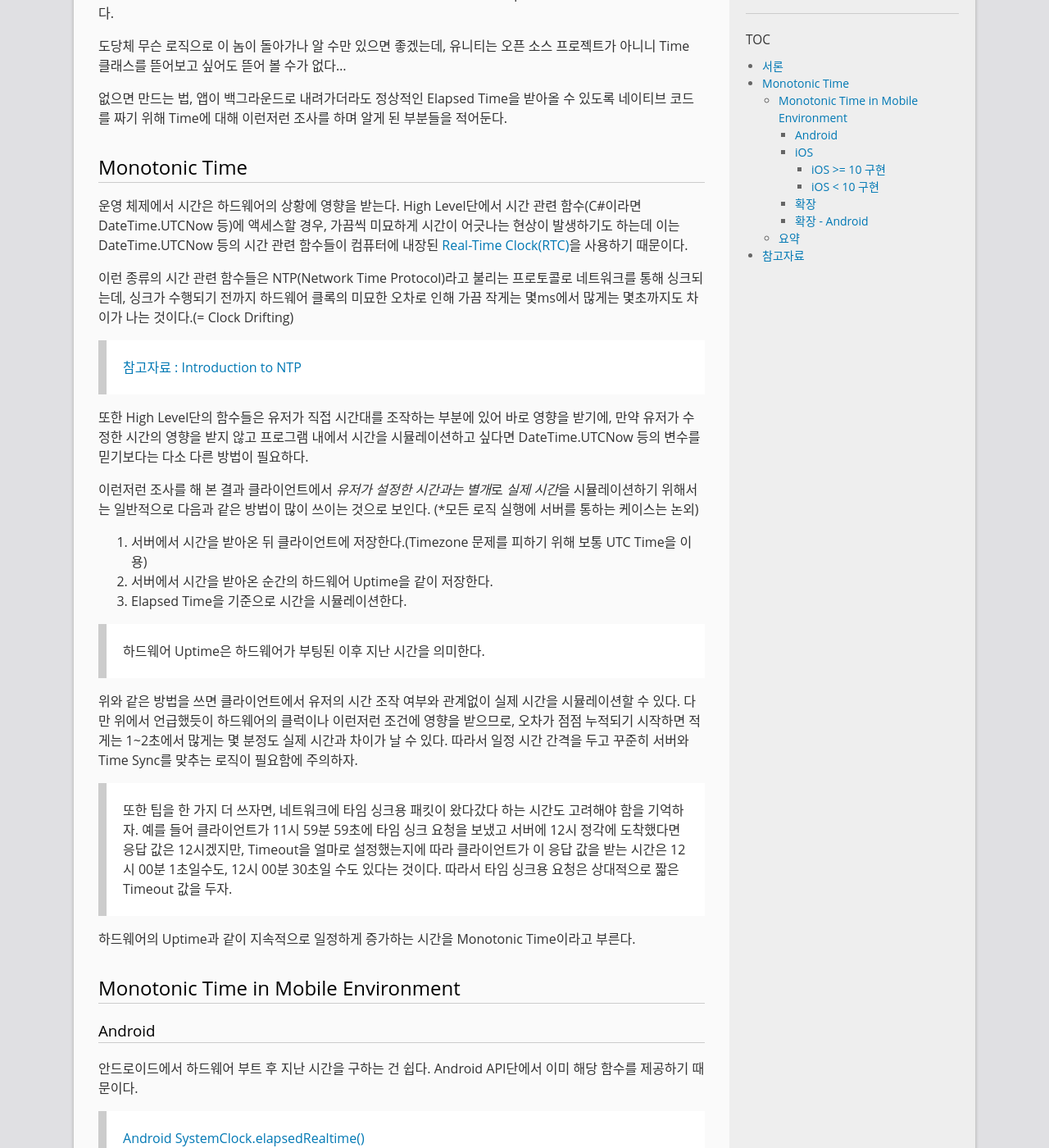
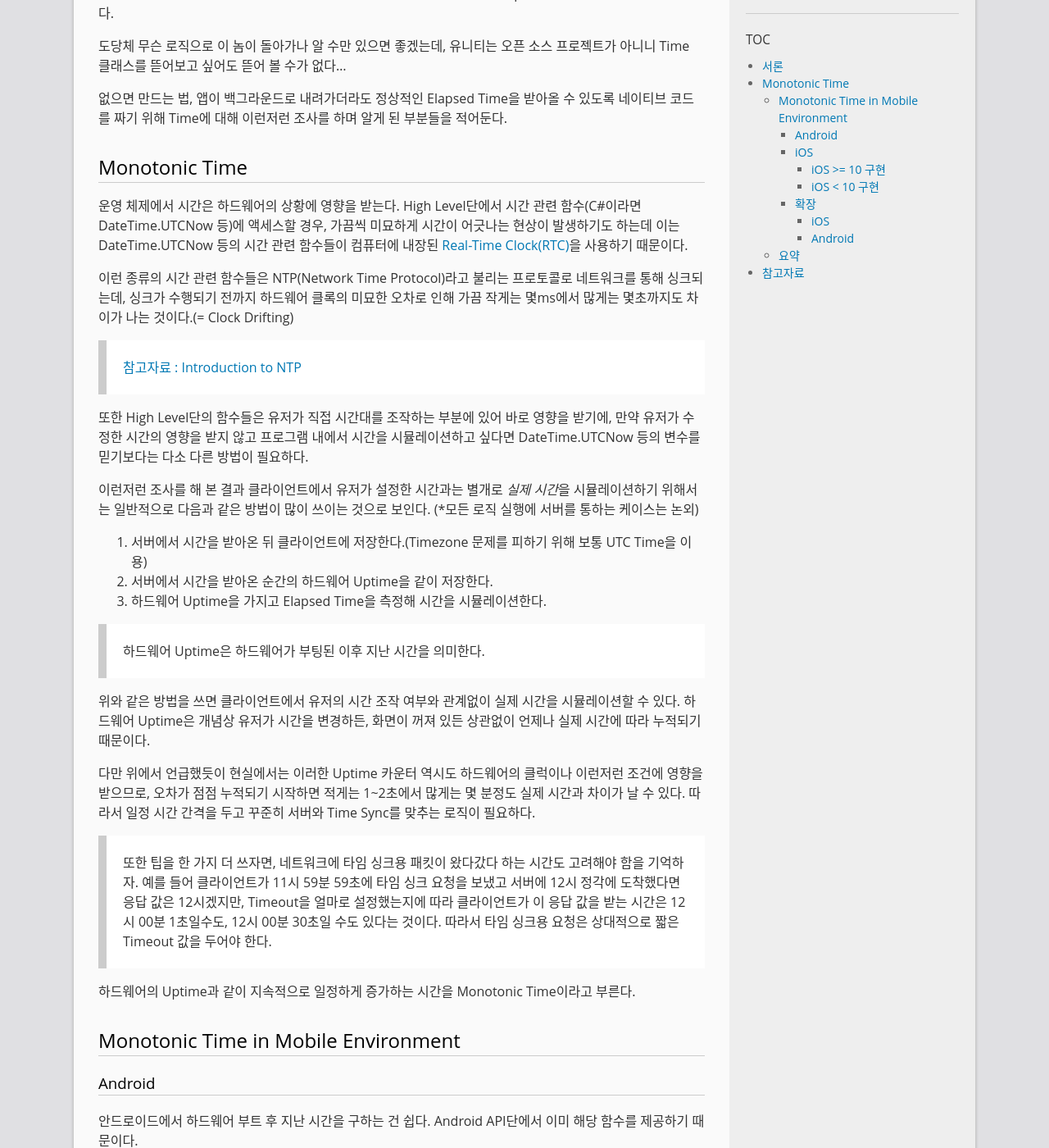
Before and after one commit to GarlicDipping/garlicdipping.github.io, a Jekyll site: the page built from _posts/2019-06-29-monotonic-time-and-unity-realtimesincestartup.md, in a window 1280 px wide and 1400 px high, scrolled down 578 px. Shown: the whole window at 82% size. Built offline with Jekyll 4.4.1, drawn with Linux system fonts in a browser that asks for light colours; comment, search, counter and statistics services are not loaded; some of the changed text lies outside the part shown.

Commit message:
no message

```diff
--- a/_posts/2019-06-29-monotonic-time-and-unity-realtimesincestartup.md
+++ b/_posts/2019-06-29-monotonic-time-and-unity-realtimesincestartup.md
@@ -31,17 +31,19 @@ published: true
 
 또한 High Level단의 함수들은 유저가 직접 시간대를 조작하는 부분에 있어 바로 영향을 받기에, 만약 유저가 수정한 시간의 영향을 받지 않고 프로그램 내에서 시간을 시뮬레이션하고 싶다면 DateTime.UTCNow 등의 변수를 믿기보다는 다소 다른 방법이 필요하다.
 
-이런저런 조사를 해 본 결과 클라이언트에서 *유저가 설정한 시간과는 별개*로 *실제 시간*을 시뮬레이션하기 위해서는 일반적으로 다음과 같은 방법이 많이 쓰이는 것으로 보인다. (*모든 로직 실행에 서버를 통하는 케이스는 논외)
+이런저런 조사를 해 본 결과 클라이언트에서 유저가 설정한 시간과는 별개로 *실제 시간*을 시뮬레이션하기 위해서는 일반적으로 다음과 같은 방법이 많이 쓰이는 것으로 보인다. (*모든 로직 실행에 서버를 통하는 케이스는 논외)
 
 1. 서버에서 시간을 받아온 뒤 클라이언트에 저장한다.(Timezone 문제를 피하기 위해 보통 UTC Time을 이용)
 2. 서버에서 시간을 받아온 순간의 하드웨어 Uptime을 같이 저장한다.
-3. Elapsed Time을 기준으로 시간을 시뮬레이션한다.
+3. 하드웨어 Uptime을 가지고 Elapsed Time을 측정해 시간을 시뮬레이션한다.
 
 > 하드웨어 Uptime은 하드웨어가 부팅된 이후 지난 시간을 의미한다.
 
-위와 같은 방법을 쓰면 클라이언트에서 유저의 시간 조작 여부와 관계없이 실제 시간을 시뮬레이션할 수 있다. 다만 위에서 언급했듯이 하드웨어의 클럭이나 이런저런 조건에 영향을 받으므로, 오차가 점점 누적되기 시작하면 적게는 1~2초에서 많게는 몇 분정도 실제 시간과 차이가 날 수 있다. 따라서 일정 시간 간격을 두고 꾸준히 서버와 Time Sync를 맞추는 로직이 필요함에 주의하자.
+위와 같은 방법을 쓰면 클라이언트에서 유저의 시간 조작 여부와 관계없이 실제 시간을 시뮬레이션할 수 있다. 하드웨어 Uptime은 개념상 유저가 시간을 변경하든, 화면이 꺼져 있든 상관없이 언제나 실제 시간에 따라 누적되기 때문이다.
 
-> 또한 팁을 한 가지 더 쓰자면, 네트워크에 타임 싱크용 패킷이 왔다갔다 하는 시간도 고려해야 함을 기억하자. 예를 들어 클라이언트가 11시 59분 59초에 타임 싱크 요청을 보냈고 서버에 12시 정각에 도착했다면 응답 값은 12시겠지만, Timeout을 얼마로 설정했는지에 따라 클라이언트가 이 응답 값을 받는 시간은 12시 00분 1초일수도, 12시 00분 30초일 수도 있다는 것이다. 따라서 타임 싱크용 요청은 상대적으로 짧은 Timeout 값을 두자.
+다만 위에서 언급했듯이 현실에서는 이러한 Uptime 카운터 역시도 하드웨어의 클럭이나 이런저런 조건에 영향을 받으므로, 오차가 점점 누적되기 시작하면 적게는 1~2초에서 많게는 몇 분정도 실제 시간과 차이가 날 수 있다. 따라서 일정 시간 간격을 두고 꾸준히 서버와 Time Sync를 맞추는 로직이 필요하다.
+
+> 또한 팁을 한 가지 더 쓰자면, 네트워크에 타임 싱크용 패킷이 왔다갔다 하는 시간도 고려해야 함을 기억하자. 예를 들어 클라이언트가 11시 59분 59초에 타임 싱크 요청을 보냈고 서버에 12시 정각에 도착했다면 응답 값은 12시겠지만, Timeout을 얼마로 설정했는지에 따라 클라이언트가 이 응답 값을 받는 시간은 12시 00분 1초일수도, 12시 00분 30초일 수도 있다는 것이다. 따라서 타임 싱크용 요청은 상대적으로 짧은 Timeout 값을 두어야 한다.
 
 하드웨어의 Uptime과 같이 지속적으로 일정하게 증가하는 시간을 Monotonic Time이라고 부른다.
 
@@ -135,6 +137,8 @@ static int64_t ms_boot_timestamp() {
 출처에서 나와 있듯이, 부트 타임을 받은 뒤 gettimeofday() 리턴을 받기 전 NTP싱크 또는 유저의 시간 변경이 적용되어버리면 Race Condition이 발생한다. ***sysctl을 통한 KERN_BOOTTIME 변수 리턴값은 디바이스 시간 변경에 영향을 받기 때문이다.*** 이를 막기 위해 do{}while 루프 안에서 gettimeofday() 함수 호출 전후에 시간 변경 여부를 검사하도록 구현되어 있음을 확인할 수 있다.
 
 ### 확장
+
+#### iOS
 
 어쨌든 요점은 Monotonic Time 로직을 위해서는 clock_gettime 커널 함수가 핵심이라는 사실을 확인할 수 있다. clock_gettime의 구현 세부사항 자체는 OS와 커널 버전에 따라 다른데, 다행이도 Apple과 Android 모두 관련 코드를 오픈해두어 로직을 살펴볼 수 있다.
 
@@ -370,7 +374,7 @@ Power PC의 어셈블리 명령어가 보인다. 어셈블리 언어 부분이
 
 >하드웨어 부트 이후 Uptime을 clock_gettime 함수에서 요청하면, Time Base 레지스터(또는 비슷한 역할을 하는 하드웨어 장치)에서 값을 받아 리턴한다.
 
-### 확장 - Android
+#### Android
 
 안드로이드 역시 소스 코드가 오픈되어 있으며 [SystemClock.java](https://android.googlesource.com/platform/frameworks/base/+/master/core/java/android/os/SystemClock.java) 파일을 살펴보면 elapsedRealtime() 함수가 native로 연결되는 을 볼 수 있다.
 
```
